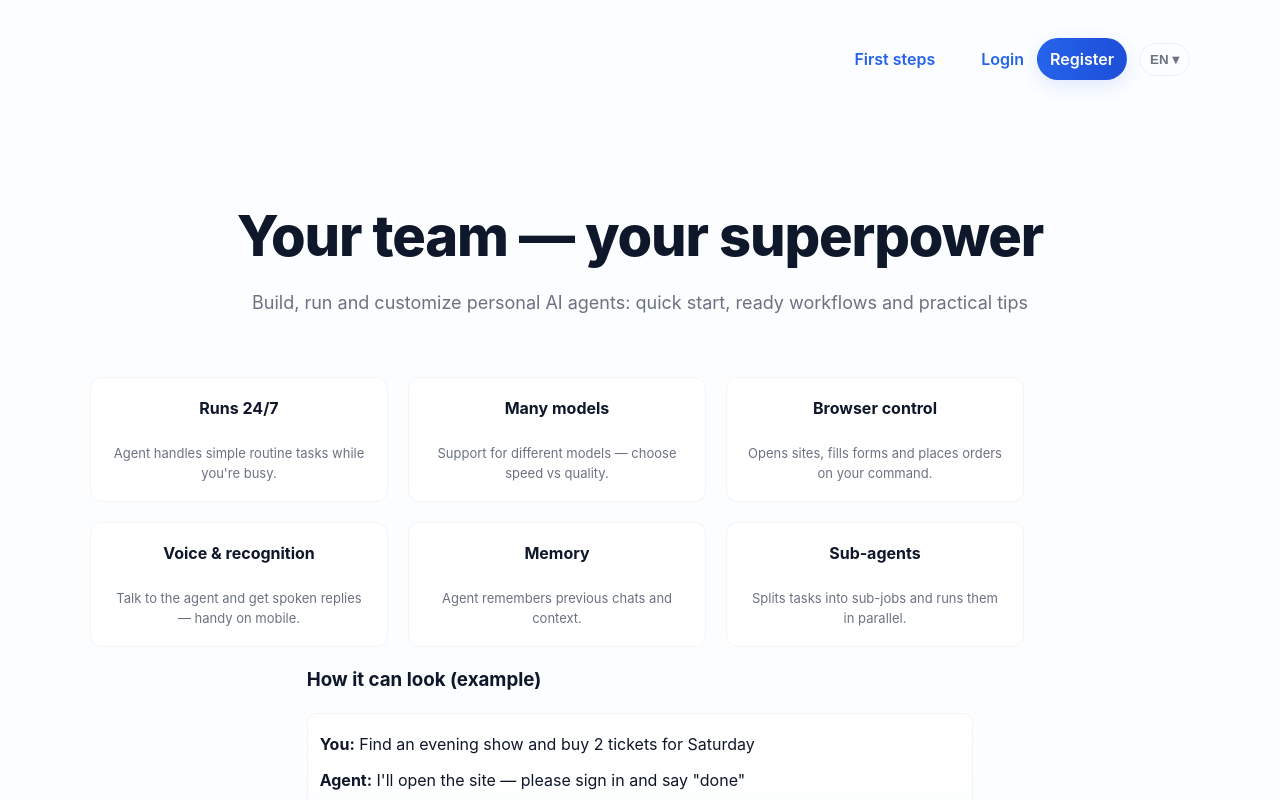
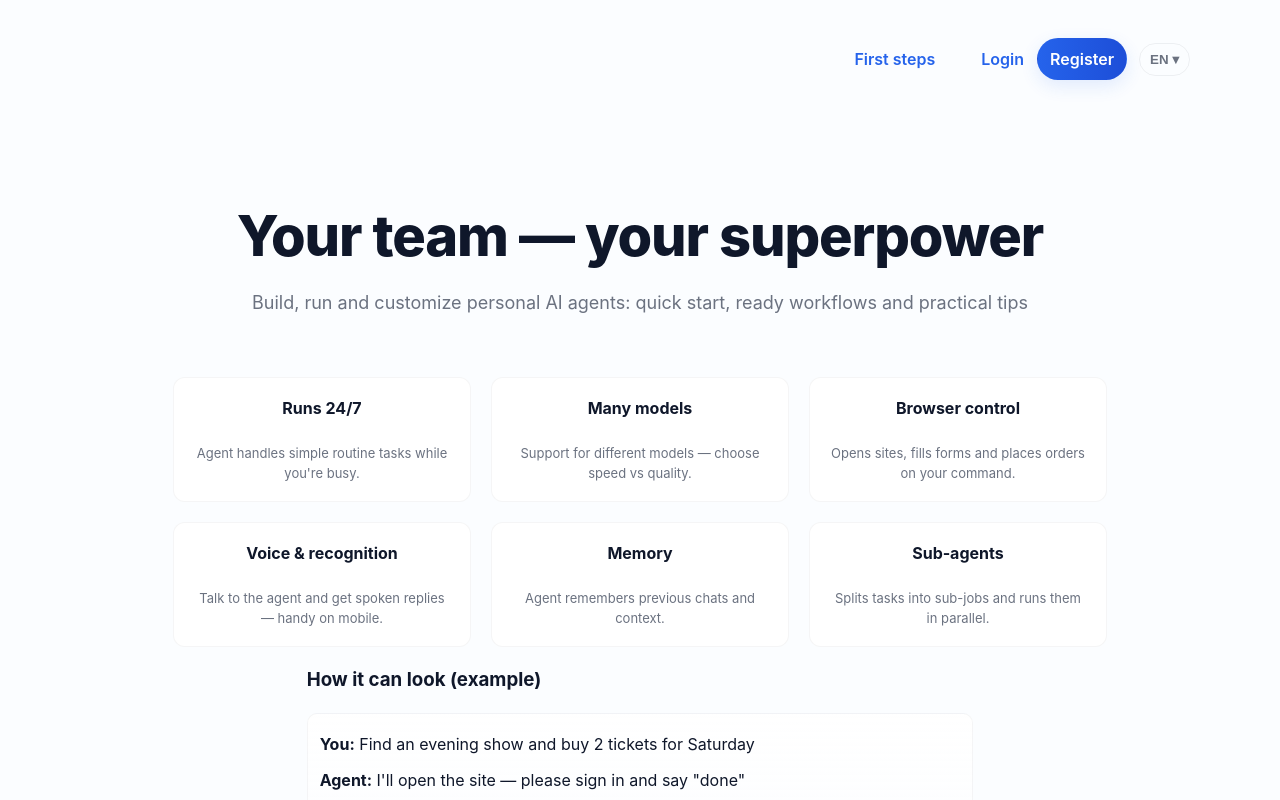
Before and after one commit to novaaurelis/nova-ai-agents-site-backup, a Next.js app: page /en in a window 1280 px wide. Shown: the top 800 px of the page. Built offline with nearby package versions, Linux system fonts and the light colour scheme.

Commit message:
style: center feature cards row (features)

```diff
--- a/styles/globals.css
+++ b/styles/globals.css
@@ -55,7 +55,7 @@ main.container{background:transparent;padding-top:36px;padding-bottom:60px;displ
 footer.muted{text-align:center;margin-top:auto;padding:20px 0 10px}
 
 /* keep earlier styles for features */
-.features{display:flex;gap:20px;flex-wrap:wrap;margin-top:22px}
+.features{display:flex;gap:20px;flex-wrap:wrap;margin-top:22px;justify-content:center;align-items:stretch}
 .feature-card{background:var(--surface);border:1px solid rgba(15,23,42,0.04);padding:18px;border-radius:12px;min-width:200px;max-width:260px;text-align:center}
 .feature-card strong{display:block;margin-bottom:8px}
 
```
